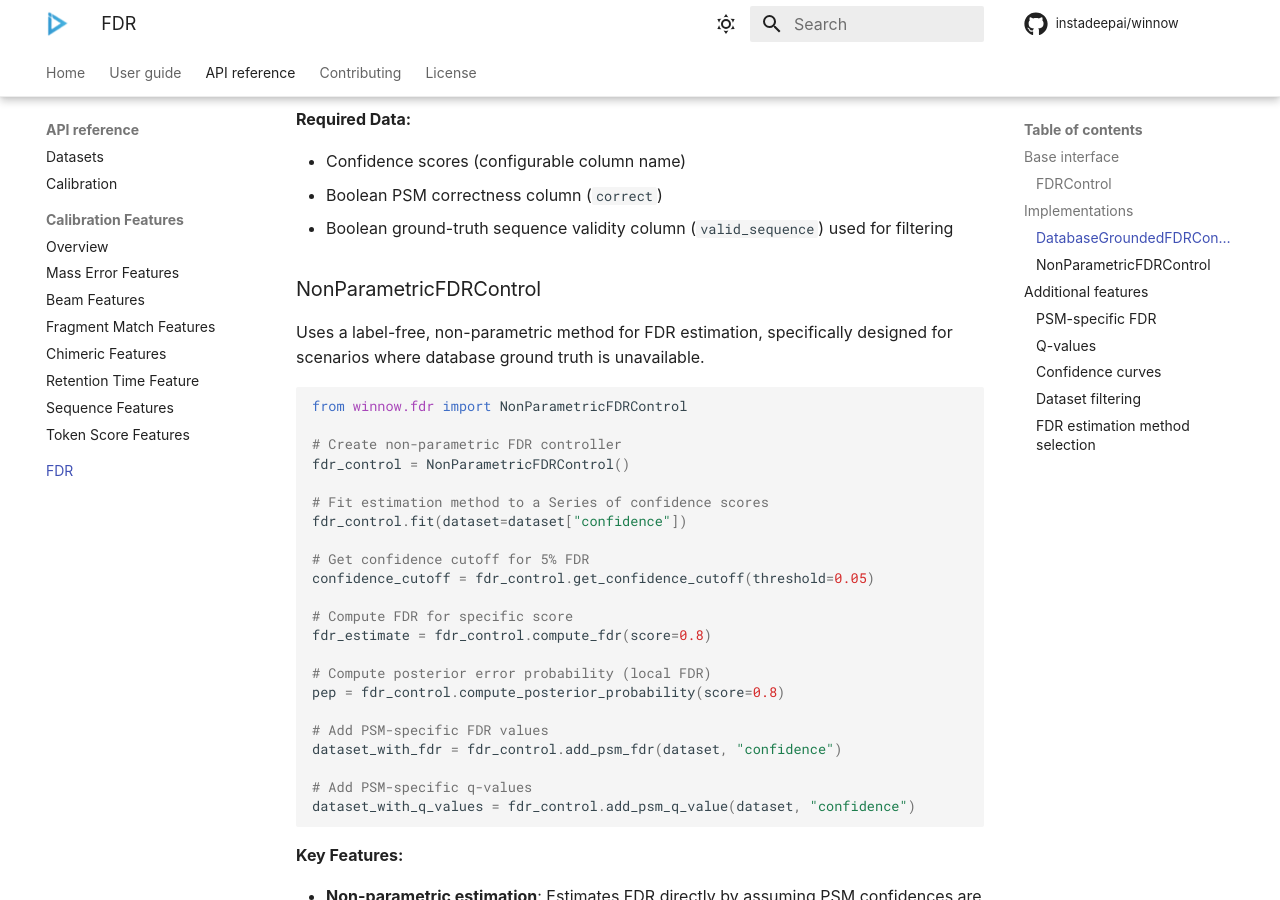
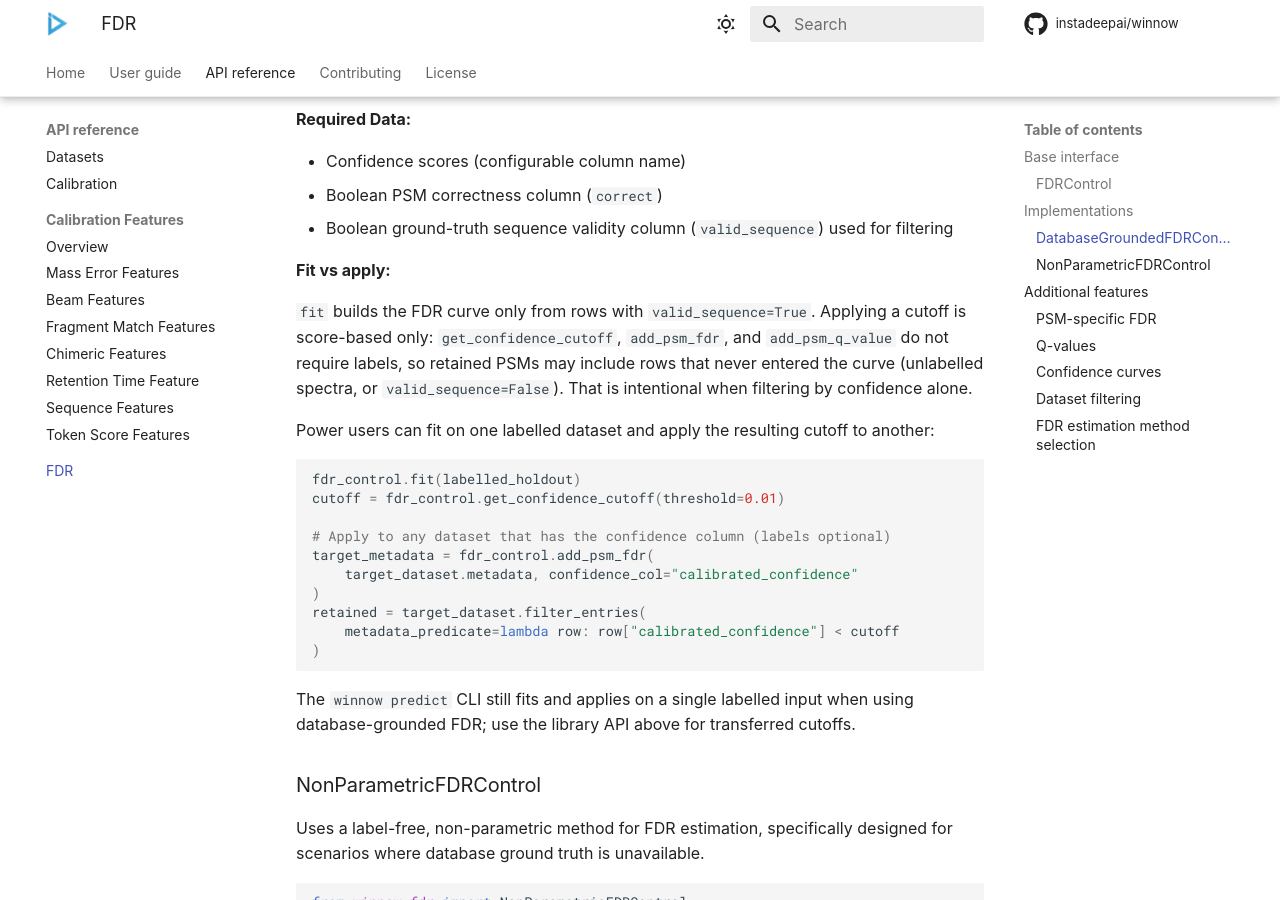
Before and after one commit to instadeepai/winnow, an MkDocs documentation site: the page built from docs/api/fdr.md, in a window 1280 px wide and 900 px high, scrolled down 1650 px. Built offline with MkDocs 1.6.1 and Material for MkDocs 9.7.7, drawn with Linux system fonts in a browser that asks for light colours; some web fonts are replaced; comment, search, counter and statistics services are not loaded.

Commit message:
docs: note how users can extrapolate database-grounded FDR to unlabelled datasets

````diff
--- a/docs/api/fdr.md
+++ b/docs/api/fdr.md
@@ -68,6 +68,27 @@ dataset_with_q_values = fdr_control.add_psm_q_value(dataset, "confidence")
 - Confidence scores (configurable column name)
 - Boolean PSM correctness column (`correct`)
 - Boolean ground-truth sequence validity column (`valid_sequence`) used for filtering
+
+**Fit vs apply:**
+
+`fit` builds the FDR curve only from rows with `valid_sequence=True`. Applying a cutoff is score-based only: `get_confidence_cutoff`, `add_psm_fdr`, and `add_psm_q_value` do not require labels, so retained PSMs may include rows that never entered the curve (unlabelled spectra, or `valid_sequence=False`). That is intentional when filtering by confidence alone.
+
+Power users can fit on one labelled dataset and apply the resulting cutoff to another:
+
+```python
+fdr_control.fit(labelled_holdout)
+cutoff = fdr_control.get_confidence_cutoff(threshold=0.01)
+
+# Apply to any dataset that has the confidence column (labels optional)
+target_metadata = fdr_control.add_psm_fdr(
+    target_dataset.metadata, confidence_col="calibrated_confidence"
+)
+retained = target_dataset.filter_entries(
+    metadata_predicate=lambda row: row["calibrated_confidence"] < cutoff
+)
+```
+
+The `winnow predict` CLI still fits and applies on a single labelled input when using database-grounded FDR; use the library API above for transferred cutoffs.
 
 ### NonParametricFDRControl
 
````
